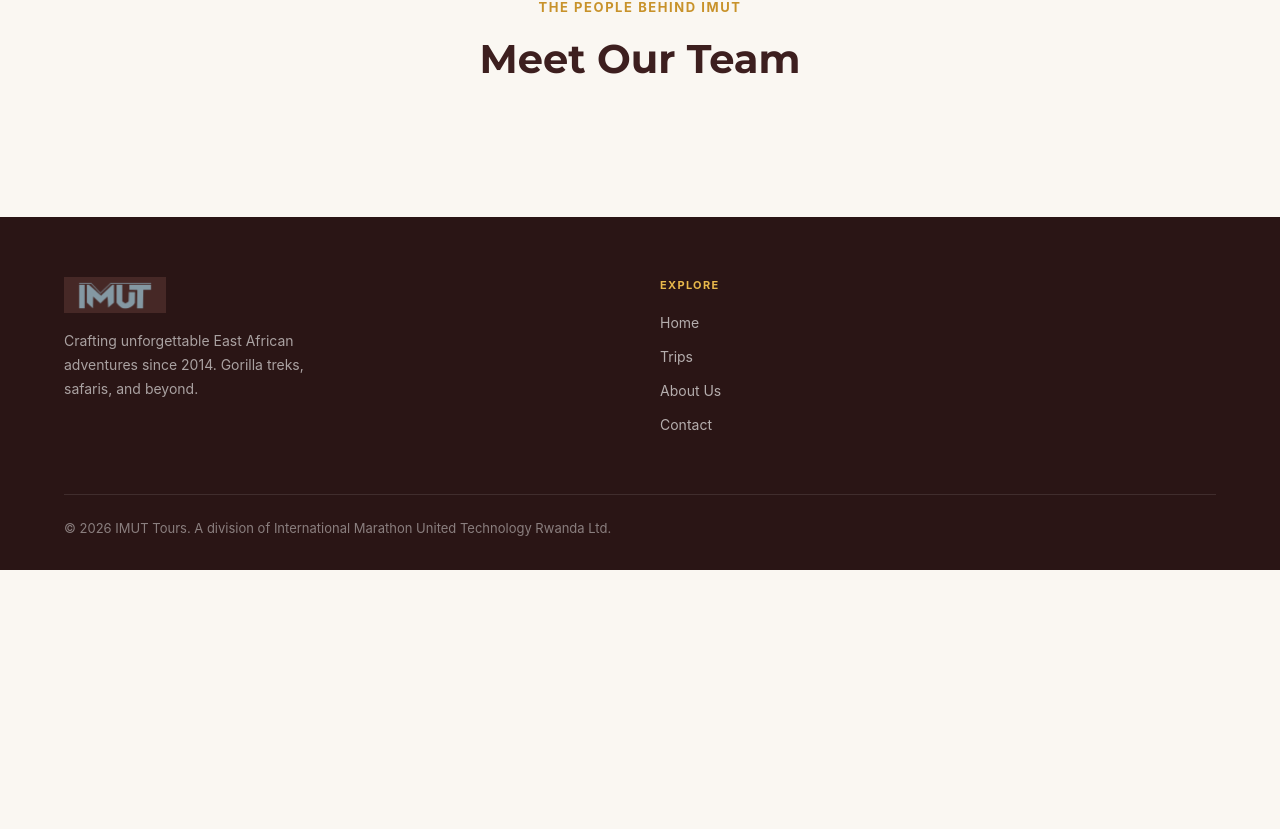
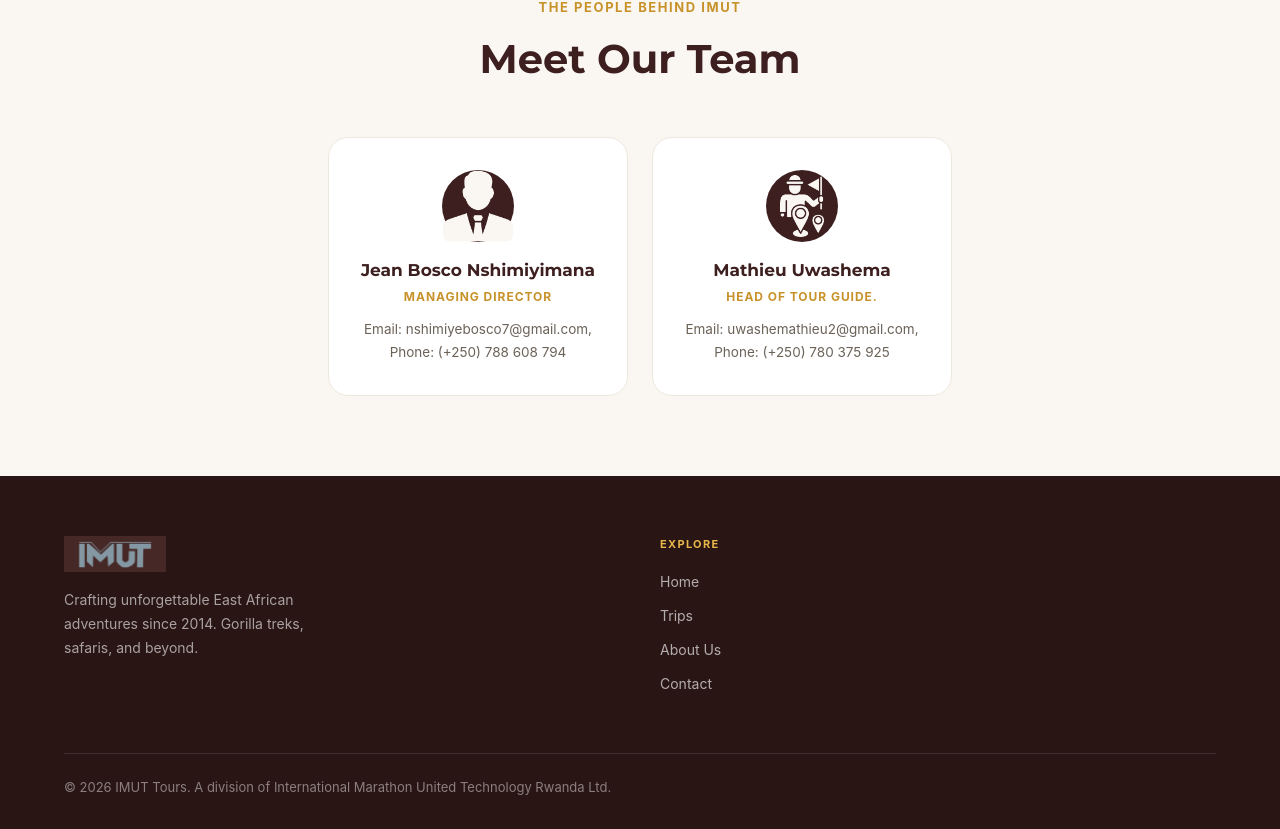
Before and after one commit to Bazatohalemouard/imut-tours, a React (Vite) app: page /about in a window 1280 px wide. Shown: the part 1774-2603 px from the top of the page. Before the commit the page ends 2344 px from the top, so only its background shows below. Built offline with nearby package versions, Linux system fonts and the light colour scheme.

Commit message:
Added team members

```diff
--- a/src/pages/AboutPage.jsx
+++ b/src/pages/AboutPage.jsx
@@ -4,34 +4,24 @@ import conservationIcon from "../assets/icons/forest-conservation.png";
 import communityIcon from "../assets/icons/teamwork.png";
 import authenticIcon from "../assets/icons/authenticity.png";
 import excellenceIcon from "../assets/icons/excellence.png";
+import ceoIcon from "../assets/icons/man.png";
+import guideIcon from "../assets/icons/tour-guide.png";
 
 // ─── About Page ───────────────────────────────────────────────────────────────
 export const AboutPage = ({ setPage }) => {
   const team = [
-    // {
-    //   name: "Claude Ndayisaba",
-    //   role: "Founder & CEO",
-    //   bio: "Born and raised in Kigali, Claude has 15+ years guiding gorilla treks and building sustainable safari experiences.",
-    //   emoji: "👨🏾‍💼",
-    // },
-    // {
-    //   name: "Amara Tugume",
-    //   role: "Head of Uganda Operations",
-    //   bio: "Kampala native and wildlife biologist, Amara manages all Uganda safaris with unmatched ecological expertise.",
-    //   emoji: "👩🏾‍🔬",
-    // },
-    // {
-    //   name: "Patrick Nkurunziza",
-    //   role: "Chief Experience Officer",
-    //   bio: "Patrick designs every itinerary to balance adventure with comfort and authentic local culture.",
-    //   emoji: "🧭",
-    // },
-    // {
-    //   name: "Diane Uwimana",
-    //   role: "Conservation Coordinator",
-    //   bio: "Diane liaises with national park authorities to ensure every trip supports local conservation efforts.",
-    //   emoji: "🌿",
-    // },
+    {
+      name: "Jean Bosco Nshimiyimana",
+      role: "Managing Director",
+      bio: "Email: nshimiyebosco7@gmail.com, Phone: (+250) 788 608 794",
+      emoji: ceoIcon,
+    },
+    {
+      name: "Mathieu Uwashema",
+      role: "Head of tour guide.",
+      bio: "Email: uwashemathieu2@gmail.com, Phone: (+250) 780 375 925",
+      emoji: guideIcon,
+    }
   ];
 
   const values = [
@@ -289,7 +279,7 @@ export const AboutPage = ({ setPage }) => {
                   border: `1px solid ${colors.sand}`,
                 }}
               >
-                <img alt={v.title} src={v.icon} style={{width: 48, height: 48, marginBottom: 14 }} />
+                <img alt={v.title} src={v.icon} style={{ width: 48, height: 48, marginBottom: 14 }} />
                 <h3
                   style={{
                     fontSize: 17,
@@ -320,38 +310,37 @@ export const AboutPage = ({ setPage }) => {
       {/* Team */}
       <section style={{ background: colors.cream, padding: "80px 24px" }}>
         <div style={{ maxWidth: 1100, margin: "0 auto" }}>
+
+          {/* Header */}
           <div style={{ textAlign: "center", marginBottom: 48 }}>
-            <p
-              style={{
+            <p style={{
               color: colors.gold,
               fontSize: 13,
               fontWeight: 700,
               letterSpacing: "0.12em",
               textTransform: "uppercase",
               marginBottom: 12,
-              }}
-            >
+            }}>
               The People Behind IMUT
             </p>
-            <h2
-              style={{
+            <h2 style={{
               fontSize: "clamp(26px, 4vw, 40px)",
               color: colors.brand,
               fontFamily: "'Montserrat', sans-serif",
               fontWeight: 700,
               margin: 0,
-              }}
-            >
+            }}>
               Meet Our Team
             </h2>
           </div>
-          <div
-            style={{
-              display: "grid",
-              gridTemplateColumns: "repeat(auto-fill, minmax(240px, 1fr))",
+
+          {/* Cards grid — always centered regardless of count */}
+          <div style={{
+            display: "flex",
+            flexWrap: "wrap",
+            justifyContent: "center",
             gap: 24,
-            }}
-          >
+          }}>
             {team.map((member) => (
               <div
                 key={member.name}
@@ -361,10 +350,11 @@ export const AboutPage = ({ setPage }) => {
                   padding: "32px 24px",
                   textAlign: "center",
                   border: `1px solid ${colors.sand}`,
+                  flex: "1 1 240px",
+                  maxWidth: 300,
                 }}
               >
-                <div
-                  style={{
+                <div style={{
                   width: 72,
                   height: 72,
                   background: colors.brand,
@@ -374,46 +364,48 @@ export const AboutPage = ({ setPage }) => {
                   justifyContent: "center",
                   fontSize: 32,
                   margin: "0 auto 16px",
+                }}>
+                   <img
+                    src={member.emoji}
+                    alt={member.name}
+                    style={{
+                      width: "100%",
+                      height: "100%",
+                      objectFit: "cover",
                     }}
-                >
-                  {member.emoji}
+                  />
                 </div>
-                <h3
-                  style={{
+                <h3 style={{
                   fontSize: 17,
                   fontWeight: 700,
                   color: colors.brand,
                   fontFamily: "'Montserrat', sans-serif",
                   margin: "0 0 4px",
-                  }}
-                >
+                }}>
                   {member.name}
                 </h3>
-                <p
-                  style={{
+                <p style={{
                   fontSize: 12,
                   fontWeight: 700,
                   color: colors.gold,
                   letterSpacing: "0.08em",
                   textTransform: "uppercase",
                   margin: "0 0 12px",
-                  }}
-                >
+                }}>
                   {member.role}
                 </p>
-                <p
-                  style={{
+                <p style={{
                   fontSize: 13.5,
                   color: colors.textMuted,
                   lineHeight: 1.7,
                   margin: 0,
-                  }}
-                >
+                }}>
                   {member.bio}
                 </p>
               </div>
             ))}
           </div>
+
         </div>
       </section>
     </div>
```
Also changed, not shown: src/assets/icons/man.png (added), src/assets/icons/tour-guide.png (added). Lines whose indentation alone changed are shown as unchanged.
